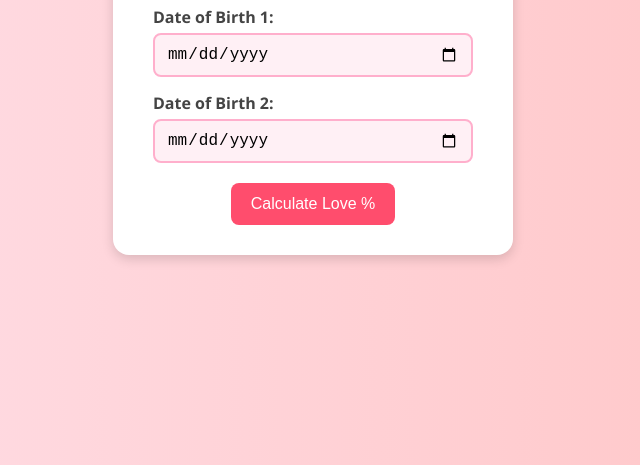
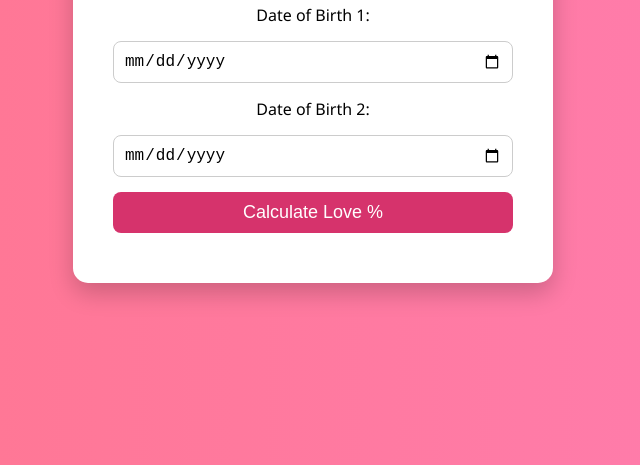
Before and after one commit to Swarup2024web/LoveCalc, a plain HTML site: page index.html in a window 1280 px wide. Shown: the part 335-800 px from the top of the page, without its empty margins (327-967 px from the left). Drawn offline with Linux system fonts and the light colour scheme.

Commit message:
Update style.css

```diff
--- a/style.css
+++ b/style.css
@@ -1,122 +1,60 @@
-/* Reset */
-* {
+body {
     margin: 0;
     padding: 0;
-  box-sizing: border-box;
-}
-
-body {
-  font-family: 'Segoe UI', Tahoma, Geneva, Verdana, sans-serif;
-  background: linear-gradient(to right, #ffe0e9, #ffc3c3);
-  color: #333;
+    font-family: 'Segoe UI', sans-serif;
+    background: linear-gradient(to right, #ff758c, #ff7eb3);
     display: flex;
     justify-content: center;
     align-items: center;
-  min-height: 100vh;
-  padding: 20px;
+    height: 100vh;
 }
 
 .container {
-  background-color: #fff;
+    background-color: white;
     padding: 30px 40px;
-  border-radius: 16px;
-  box-shadow: 0 4px 12px rgba(0, 0, 0, 0.15);
+    border-radius: 15px;
+    box-shadow: 0 10px 25px rgba(0, 0, 0, 0.2);
+    text-align: center;
     max-width: 400px;
-  width: 100%;
-  text-align: center;
-  animation: fadeIn 1s ease-in;
+    width: 90%;
 }
 
 h1 {
-  color: #ff4d6d;
-  margin-bottom: 25px;
-  font-size: 28px;
+    margin-bottom: 20px;
+    color: #d6336c;
 }
 
-label {
-  display: block;
-  margin: 15px 0 5px;
-  text-align: left;
-  font-weight: bold;
-  color: #444;
+.form-box {
+    display: flex;
+    flex-direction: column;
+    gap: 15px;
 }
 
 input[type="date"] {
-  width: 100%;
-  padding: 10px 12px;
-  border: 2px solid #ffafcc;
+    padding: 10px;
+    border: 1px solid #ccc;
     border-radius: 8px;
     font-size: 16px;
-  outline: none;
-  background-color: #fff0f5;
-  transition: 0.3s;
-}
-
-input[type="date"]:focus {
-  border-color: #ff4d6d;
-  background-color: #fff;
 }
 
 button {
-  margin-top: 20px;
-  padding: 12px 20px;
-  background-color: #ff4d6d;
-  color: #fff;
+    padding: 10px;
+    background-color: #d6336c;
+    color: white;
+    font-size: 18px;
     border: none;
     border-radius: 8px;
-  font-size: 16px;
     cursor: pointer;
-  transition: 0.3s;
+    transition: background 0.3s ease;
 }
 
 button:hover {
-  background-color: #ff0033;
+    background-color: #ad1457;
 }
 
-/* Result section */
-.result-section {
-  margin-top: 30px;
-  padding: 20px;
-  background-color: #fff0f5;
-  border-radius: 12px;
-  border: 2px dashed #ffafcc;
-  animation: popIn 0.5s ease-in-out;
+.result-box {
+    margin-top: 20px;
+    font-size: 20px;
+    font-weight: bold;
+    color: #333;
 }
-
-.result-section h2 {
-  font-size: 24px;
-  color: #d6336c;
-  margin-bottom: 10px;
-}
-
-.result-section p {
-  font-size: 16px;
-  color: #555;
-}
-
-.hidden {
-  display: none;
-}
-
-/* Animations */
-@keyframes fadeIn {
-  from {
-    opacity: 0;
-    transform: scale(0.95);
-  }
-  to {
-    opacity: 1;
-    transform: scale(1);
-  }
-}
-
-@keyframes popIn {
-  0% {
-    opacity: 0;
-    transform: translateY(30px);
-  }
-  100% {
-    opacity: 1;
-    transform: translateY(0);
-  }
-}
```
Lines whose indentation alone changed are shown as unchanged.
